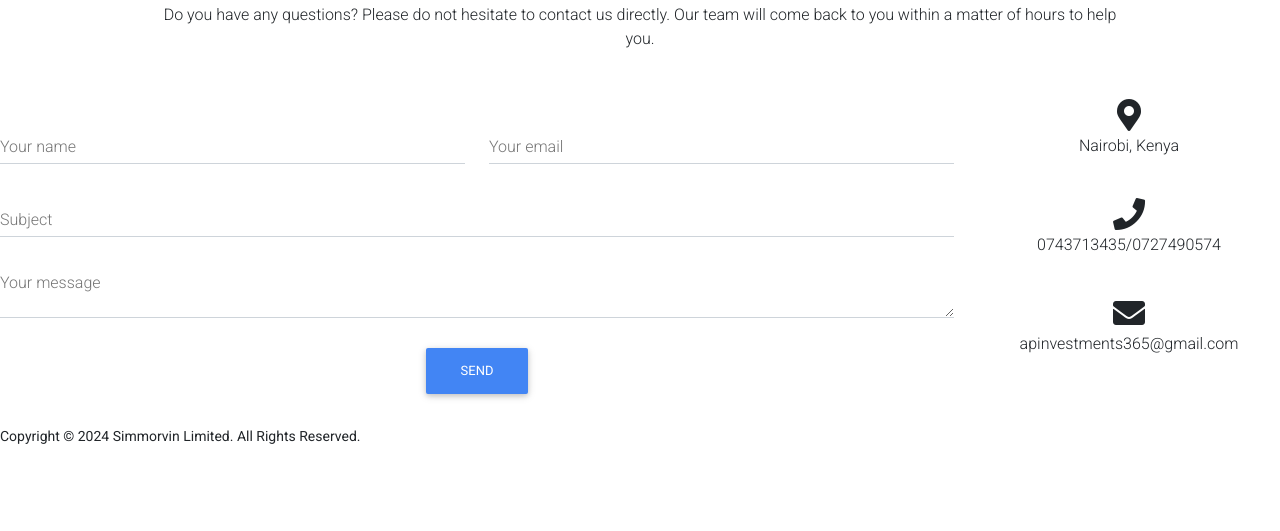
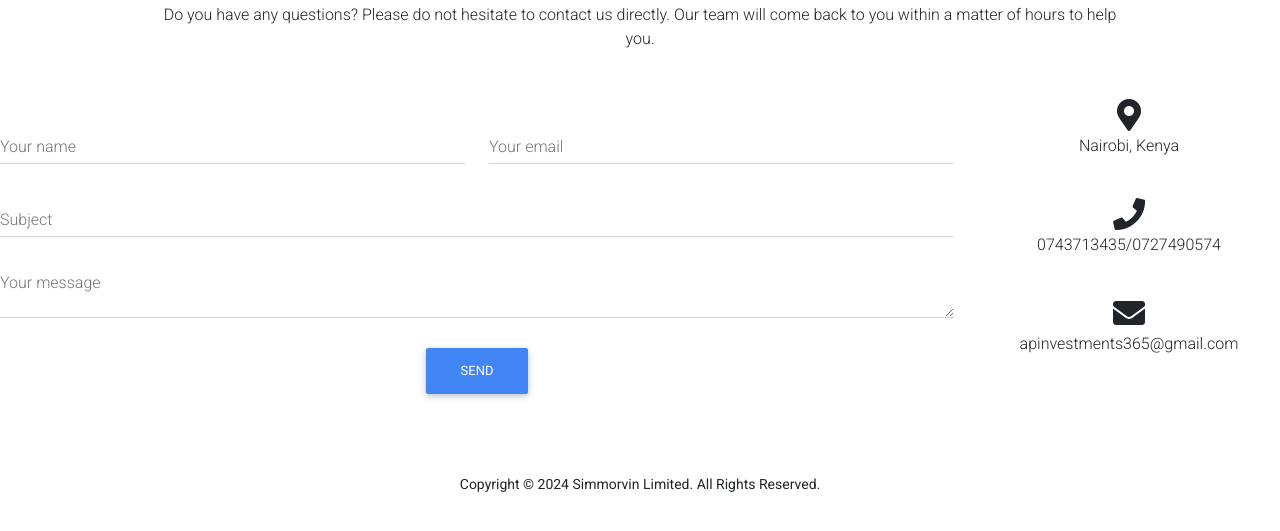
Before and after one commit to ghost-mann/chemicals, a website: page contact.html in a window 1280 px wide. Shown: the part 149-680 px from the top of the page. Drawn offline with nearby package versions, Linux system fonts and the light colour scheme; files whose address does not match are found by name.

Commit message:
Placed footer in center

```diff
--- a/contact.html
+++ b/contact.html
@@ -139,10 +139,12 @@
 <script src="https://cdn.jsdelivr.net/npm/popper.js@1.12.9/dist/umd/popper.min.js" integrity="sha384-ApNbgh9B+Y1QKtv3Rn7W3mgPxhU9K/ScQsAP7hUibX39j7fakFPskvXusvfa0b4Q" crossorigin="anonymous"></script>
 <script src="https://cdn.jsdelivr.net/npm/bootstrap@4.0.0/dist/js/bootstrap.min.js" integrity="sha384-JZR6Spejh4U02d8jOt6vLEHfe/JQGiRRSQQxSfFWpi1MquVdAyjUar5+76PVCmYl" crossorigin="anonymous"></script>
 
+<div class="text-center pt-5">
 <footer>
     <small>
         Copyright © 2024 Simmorvin Limited. All Rights Reserved.
     </small>
-
+</footer>
+</div>
 </body>
 </html>
```
